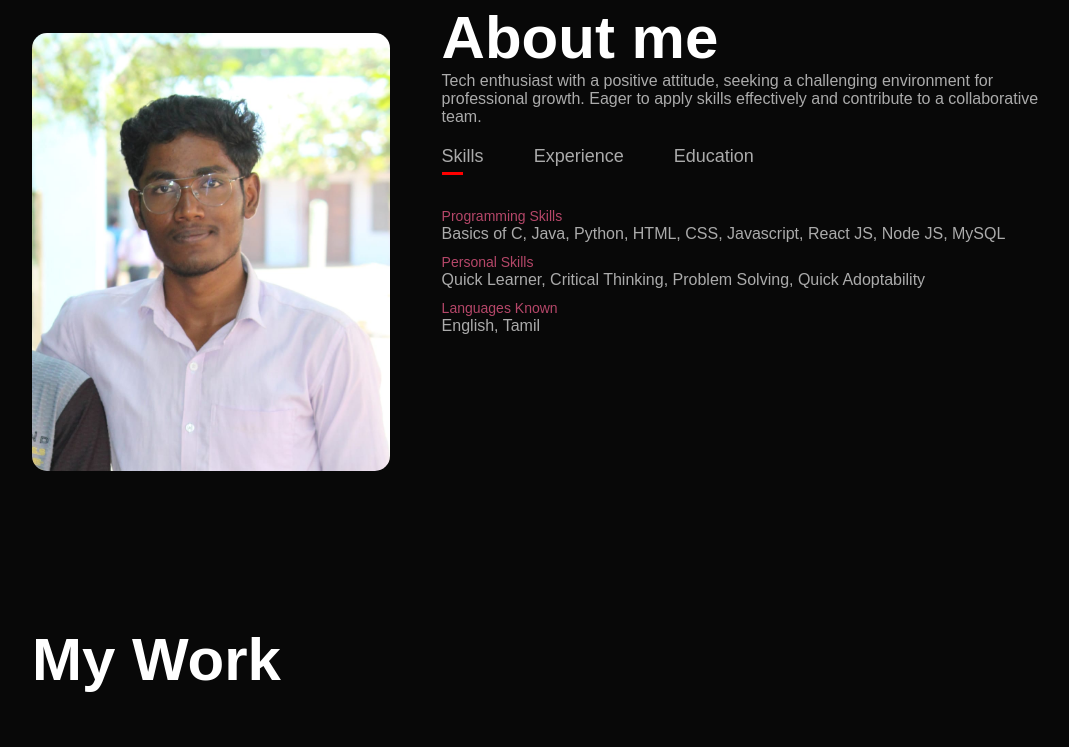
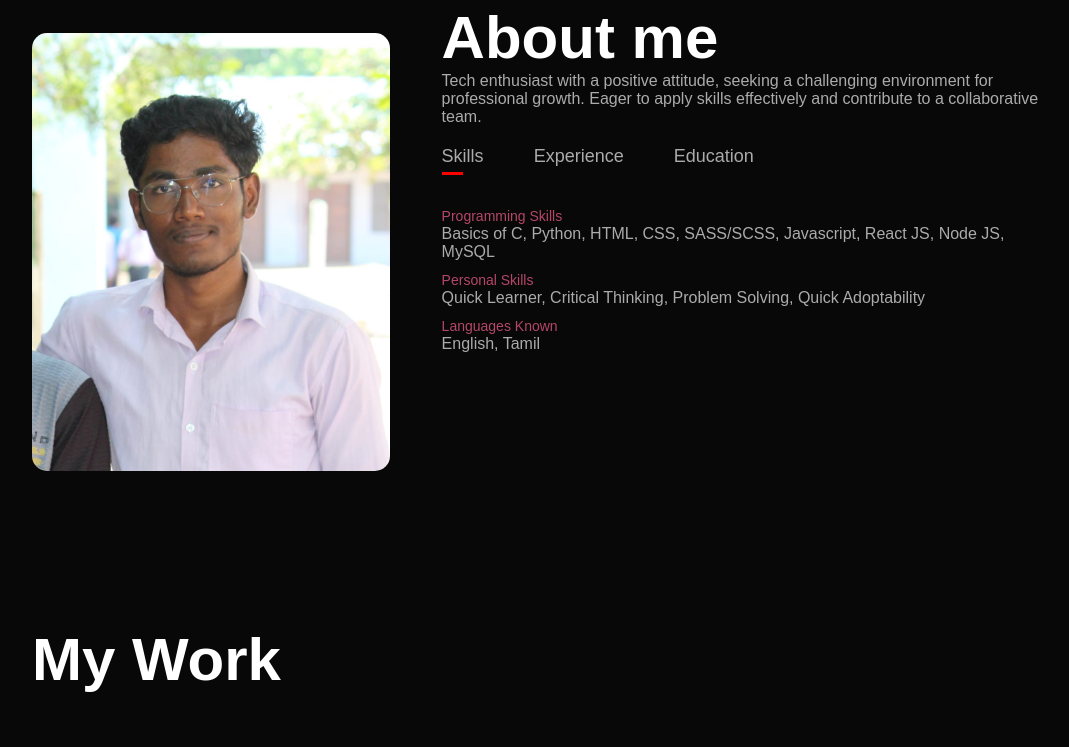
Before and after one commit to SuryaSPsp/Portfolio, a plain HTML site: page index.html in a window 1280 px wide. Shown: the part 887-1634 px from the top of the page, without its empty margins (96-1165 px from the left). Drawn offline with Linux system fonts and the light colour scheme.

Commit message:
Update index.html

```diff
--- a/index.html
+++ b/index.html
@@ -44,7 +44,7 @@
                 </div>
                 <div class="tabcontents activetab" id='Skills'>
                     <ul>
-                        <li><span>Programming Skills</span><br>Basics of C, Java, Python, HTML, CSS, Javascript, React JS, Node JS, MySQL</li>
+                        <li><span>Programming Skills</span><br>Basics of C, Python, HTML, CSS, SASS/SCSS, Javascript, React JS, Node JS, MySQL</li>
                         <li><span>Personal Skills</span><br>Quick Learner, Critical Thinking, Problem Solving, Quick Adoptability</li>
                         <li><span>Languages Known</span><br>English, Tamil</li>
                     </ul>
```
